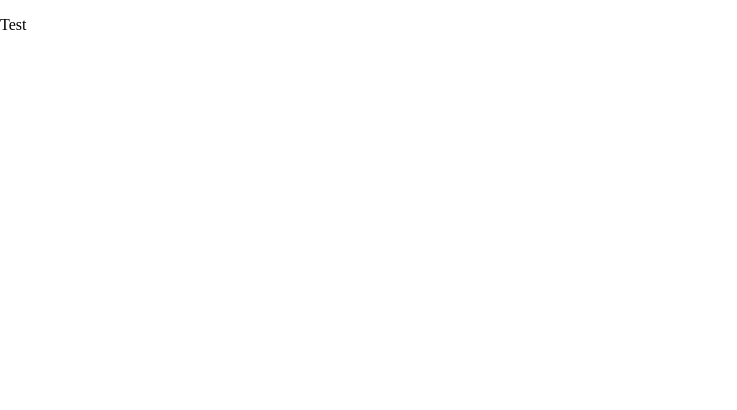
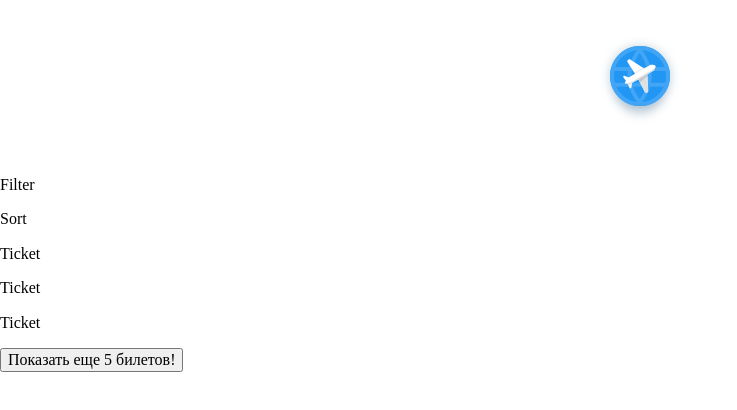
Before and after one commit to ozkhanm/idea-platform-test-assignment, a React (Create React App) app: page / in a window 1280 px wide. Shown: the top 410 px of the page, without its empty margins (0-737 px from the left). Built offline with nearby package versions, Linux system fonts and the light colour scheme.

Commit message:
описал файловую структуру проекта и стилизовал шапку

```diff
--- a/src/App.tsx
+++ b/src/App.tsx
@@ -1,9 +1,13 @@
-import React from 'react';
+import Header from "./components/Header/Header";
+import PageBody from "./components/PageBody/PageBody";
 
 const App = () => {
   return (
-    <p>Test</p>
+    <>
+      <Header />
+      <PageBody />
+    </>
   );
-}
+};
 
 export default App;
--- /dev/null
+++ b/src/components/ContentBlock/ContentBlock.tsx
@@ -0,0 +1,17 @@
+import SortBlock from "../SortBlock/SortBlock";
+import ShowMoreButton from "../ShowMoreButton/ShowMoreButton";
+import TicketCard from "../TicketCard/TicketCard";
+
+const ContentBlock = () => {
+  return (
+    <>
+      <SortBlock />
+      <TicketCard />
+      <TicketCard />
+      <TicketCard />
+      <ShowMoreButton />
+    </>
+  );
+};
+
+export default ContentBlock;
--- /dev/null
+++ b/src/components/FilterBlock/FilterBlock.tsx
@@ -0,0 +1,9 @@
+const FilterBlock = () => {
+  return (
+    <>
+      <p>Filter</p>
+    </>
+  );
+};
+
+export default FilterBlock;
--- /dev/null
+++ b/src/components/Header/Header.tsx
@@ -0,0 +1,59 @@
+import { HeaderStyled } from "./header-styled";
+
+const Header = () => {
+  return (
+    <HeaderStyled>
+      <svg width="82" height="89" viewBox="0 0 82 89" fill="none" xmlns="http://www.w3.org/2000/svg">
+        <g filter="url(#filter0_d_1_705)">
+          <path fillRule="evenodd" clipRule="evenodd" d="M41 70C53.1503 70 63 60.1503 63 48C63 35.8497 53.1503 26 41 26C28.8497 26 19 35.8497 19 48C19 60.1503 28.8497 70 41 70Z" fill="black" fillOpacity="0.01"/>
+        </g>
+        <g filter="url(#filter1_d_1_705)">
+          <path fillRule="evenodd" clipRule="evenodd" d="M41 70C57.5685 70 71 56.5685 71 40C71 23.4315 57.5685 10 41 10C24.4315 10 11 23.4315 11 40C11 56.5685 24.4315 70 41 70Z" fill="#2196F3"/>
+          <path d="M69 40C69 55.464 56.464 68 41 68C25.536 68 13 55.464 13 40C13 24.536 25.536 12 41 12C56.464 12 69 24.536 69 40Z" stroke="#42A5F5" strokeWidth="4"/>
+        </g>
+        <mask id="mask0_1_705" maskUnits="userSpaceOnUse" x="11" y="10" width="60" height="60">
+          <path fillRule="evenodd" clipRule="evenodd" d="M41 70C57.5685 70 71 56.5685 71 40C71 23.4315 57.5685 10 41 10C24.4315 10 11 23.4315 11 40C11 56.5685 24.4315 70 41 70Z" fill="white"/>
+        </mask>
+        <g mask="url(#mask0_1_705)">
+          <path d="M13.714 32.875H67.536" stroke="#42A5F5" strokeWidth="4" strokeLinecap="square"/>
+          <path d="M13.714 48.625H67.536" stroke="#42A5F5" strokeWidth="4" strokeLinecap="square"/>
+          <path d="M40.25 14.5C40.25 14.5 30.2878 26.0775 30.5035 40.75C30.7191 55.4225 40.25 65.5 40.25 65.5" stroke="#42A5F5" strokeWidth="4" strokeLinecap="round" strokeLinejoin="round"/>
+          <path d="M41 14.5C41 14.5 50.9622 26.0775 50.7465 40.75C50.5309 55.4225 41 65.5 41 65.5" stroke="#42A5F5" strokeWidth="4" strokeLinecap="round" strokeLinejoin="round"/>
+        </g>
+        <path fillRule="evenodd" clipRule="evenodd" d="M51.1946 29.0278C51.3946 28.9123 51.6151 28.8406 51.8456 28.8261C52.8621 28.7621 55.798 28.678 56.4347 29.7809C57.0715 30.8838 55.5298 33.3837 54.966 34.2314C54.8383 34.4235 54.666 34.5784 54.4662 34.6938L48.3904 38.2016L49.2343 55.302C49.2461 55.5414 49.125 55.7679 48.9193 55.8911L47.67 56.6393C47.5055 56.7379 47.3057 56.7586 47.1244 56.696L46.1776 56.369C46.019 56.3143 45.8877 56.2002 45.8114 56.0508L39.3534 43.4192L32.9843 47.0964L32.2974 51.7678C32.2498 52.0912 31.9693 52.3288 31.6426 52.3226L31.1446 52.3132C30.8927 52.3084 30.6663 52.1583 30.5638 51.9282L28.7741 47.9122C27.5439 47.9515 26.3891 47.8306 26.0792 47.294C25.7697 46.7579 26.2429 45.7021 26.893 44.6611L24.3295 41.1301C24.1815 40.9263 24.1648 40.6552 24.2866 40.4347L24.5274 39.9987C24.6854 39.7126 25.0314 39.5886 25.3352 39.709L29.6974 41.4392L36.0779 37.7555L28.4192 25.9267C28.328 25.7858 28.2948 25.6152 28.3267 25.4504L28.517 24.4669C28.5534 24.2786 28.6712 24.116 28.8389 24.0228L30.1115 23.315C30.321 23.1984 30.5777 23.2068 30.7791 23.3368L45.0768 32.5599L51.1946 29.0278Z" fill="white"/>
+        <mask id="mask1_1_705" maskUnits="userSpaceOnUse" x="24" y="23" width="33" height="34">
+          <path fillRule="evenodd" clipRule="evenodd" d="M51.1946 29.0278C51.3946 28.9123 51.6151 28.8406 51.8456 28.8261C52.8621 28.7621 55.798 28.678 56.4347 29.7809C57.0715 30.8838 55.5298 33.3837 54.966 34.2314C54.8383 34.4235 54.666 34.5784 54.4662 34.6938L48.3904 38.2016L49.2343 55.302C49.2461 55.5414 49.125 55.7679 48.9193 55.8911L47.67 56.6393C47.5055 56.7379 47.3057 56.7586 47.1244 56.696L46.1776 56.369C46.019 56.3143 45.8877 56.2002 45.8114 56.0508L39.3534 43.4192L32.9843 47.0964L32.2974 51.7678C32.2498 52.0912 31.9693 52.3288 31.6426 52.3226L31.1446 52.3132C30.8927 52.3084 30.6663 52.1583 30.5638 51.9282L28.7741 47.9122C27.5439 47.9515 26.3891 47.8306 26.0792 47.294C25.7697 46.7579 26.2429 45.7021 26.893 44.6611L24.3295 41.1301C24.1815 40.9263 24.1648 40.6552 24.2866 40.4347L24.5274 39.9987C24.6854 39.7126 25.0314 39.5886 25.3352 39.709L29.6974 41.4392L36.0779 37.7555L28.4192 25.9267C28.328 25.7858 28.2948 25.6152 28.3267 25.4504L28.517 24.4669C28.5534 24.2786 28.6712 24.116 28.8389 24.0228L30.1115 23.315C30.321 23.1984 30.5777 23.2068 30.7791 23.3368L45.0768 32.5599L51.1946 29.0278Z" fill="white"/>
+        </mask>
+        <g mask="url(#mask1_1_705)">
+          <rect x="45.536" y="30.7839" width="1.30853" height="12.4084" transform="rotate(60 45.536 30.7839)" fill="#EBECF2"/>
+          <path fillRule="evenodd" clipRule="evenodd" d="M48.9193 55.8911C49.125 55.7679 49.246 55.5415 49.2342 55.302L48.3628 37.6426L39.1264 42.9752L45.8113 56.0508C45.8877 56.2002 46.0189 56.3143 46.1775 56.369L47.1244 56.696C47.3057 56.7587 47.5054 56.7379 47.67 56.6393L48.9193 55.8911Z" fill="#DEE1E3"/>
+          <path opacity="0.4" fillRule="evenodd" clipRule="evenodd" d="M28.8366 47.8013L28.7476 47.8527L30.5638 51.9282C30.6664 52.1584 30.8928 52.3084 31.1447 52.3132L31.6426 52.3226C31.9694 52.3288 32.2498 52.0912 32.2974 51.7678L33.023 46.8334L32.56 47.1007C32.4167 47.1834 32.2626 47.2452 32.1011 47.2813C31.551 47.4041 30.1548 47.6951 28.8366 47.8013Z" fill="#DEE1E3"/>
+          <path fillRule="evenodd" clipRule="evenodd" d="M39.2482 43.2134L48.3776 37.9426L48.4768 39.9539L40.9559 46.5538L39.2482 43.2134Z" fill="#C5C6CC"/>
+          <path fillRule="evenodd" clipRule="evenodd" d="M57.4823 32.9524L27.6913 50.1523C27.6913 50.1523 26.8123 48.5636 26.0793 47.2939C26.0704 47.2786 26.062 47.263 26.0541 47.2473C27.4056 47.345 30.1269 47.2351 32.7661 45.7114L53.3906 33.8038C55.6822 32.4807 56.2435 30.7674 56.5526 30.0309C57.0312 31.316 57.4823 32.9524 57.4823 32.9524Z" fill="#DEE1E3"/>
+        </g>
+        <defs>
+          <filter id="filter0_d_1_705" x="8" y="23" width="66" height="66" filterUnits="userSpaceOnUse" colorInterpolationFilters="sRGB">
+            <feFlood floodOpacity="0" result="BackgroundImageFix"/>
+            <feColorMatrix in="SourceAlpha" type="matrix" values="0 0 0 0 0 0 0 0 0 0 0 0 0 0 0 0 0 0 127 0" result="hardAlpha"/>
+            <feOffset dy="8"/>
+            <feGaussianBlur stdDeviation="5.5"/>
+            <feColorMatrix type="matrix" values="0 0 0 0 0.215686 0 0 0 0 0.407843 0 0 0 0 0.556863 0 0 0 0.25 0"/>
+            <feBlend mode="normal" in2="BackgroundImageFix" result="effect1_dropShadow_1_705"/>
+            <feBlend mode="normal" in="SourceGraphic" in2="effect1_dropShadow_1_705" result="shape"/>
+          </filter>
+          <filter id="filter1_d_1_705" x="0" y="0" width="82" height="82" filterUnits="userSpaceOnUse" colorInterpolationFilters="sRGB">
+            <feFlood floodOpacity="0" result="BackgroundImageFix"/>
+            <feColorMatrix in="SourceAlpha" type="matrix" values="0 0 0 0 0 0 0 0 0 0 0 0 0 0 0 0 0 0 127 0" result="hardAlpha"/>
+            <feOffset dy="1"/>
+            <feGaussianBlur stdDeviation="5.5"/>
+            <feColorMatrix type="matrix" values="0 0 0 0 0.215686 0 0 0 0 0.407843 0 0 0 0 0.556863 0 0 0 0.3 0"/>
+            <feBlend mode="normal" in2="BackgroundImageFix" result="effect1_dropShadow_1_705"/>
+            <feBlend mode="normal" in="SourceGraphic" in2="effect1_dropShadow_1_705" result="shape"/>
+          </filter>
+        </defs>
+      </svg>
+    </HeaderStyled>
+  );
+};
+
+export default Header;
--- /dev/null
+++ b/src/components/Header/header-styled.js
@@ -0,0 +1,8 @@
+import styled from "styled-components";
+
+export const HeaderStyled = styled.header`
+  display: flex;
+  justify-content: center;
+  align-items: center;
+  min-height: 160px;
+`;
--- /dev/null
+++ b/src/components/PageBody/PageBody.tsx
@@ -0,0 +1,13 @@
+import FilterBlock from "../FilterBlock/FilterBlock";
+import ContentBlock from "../ContentBlock/ContentBlock";
+
+const PageBody = () => {
+  return (
+    <>
+      <FilterBlock />
+      <ContentBlock />
+    </>
+  )
+};
+
+export default PageBody;
--- /dev/null
+++ b/src/components/ShowMoreButton/ShowMoreButton.tsx
@@ -0,0 +1,7 @@
+const ShowMoreButton = () => {
+  return (
+    <button>Показать еще 5 билетов!</button>
+  )
+};
+
+export default ShowMoreButton;
--- /dev/null
+++ b/src/components/SortBlock/SortBlock.tsx
@@ -0,0 +1,9 @@
+const SortBlock = () => {
+  return (
+    <>
+      <p>Sort</p>
+    </>
+  );
+};
+
+export default SortBlock;
--- /dev/null
+++ b/src/components/TicketCard/TicketCard.tsx
@@ -0,0 +1,7 @@
+const TicketCard = () => {
+  return (
+    <p>Ticket</p>
+  )
+};
+
+export default TicketCard;
```
Also changed, not shown: src/index.tsx (+4 -4 lines).
